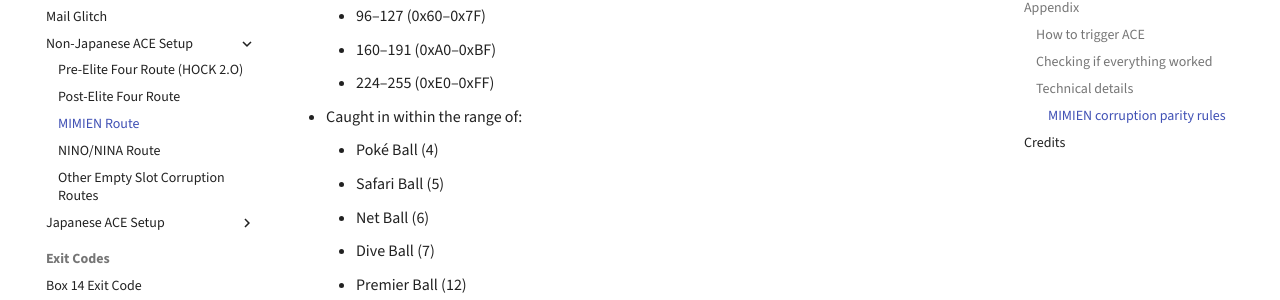
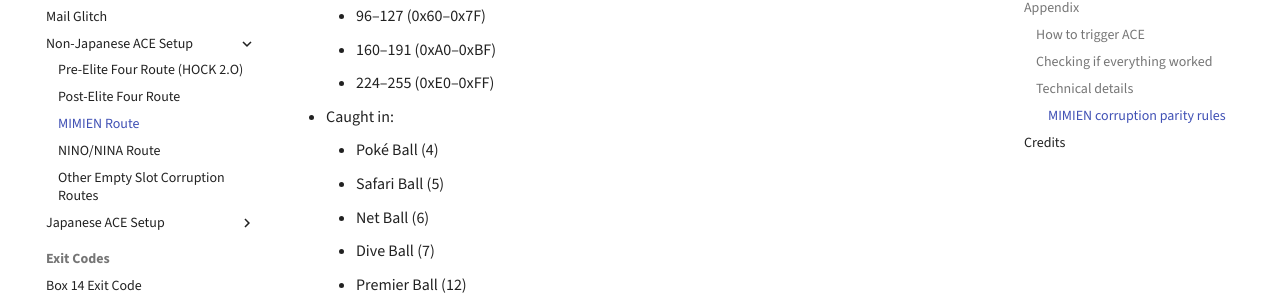
Before and after one commit to pomeg-letterbombers/pokemon-ace-notes, an MkDocs documentation site: the page built from docs/frlg/getting-started/non-jpn-ace/mimien-route.md, in a window 1280 px wide and 900 px high, scrolled down 5216 px. Shown: the part 154-454 px from the top of the window. Built offline with MkDocs 1.6.1 and Material for MkDocs 9.7.7, drawn with Linux system fonts in a browser that asks for light colours; comment, search, counter and statistics services are not loaded.

Commit message:
Fix Poke Ball phrasing in Mimien corruption rules

```diff
--- a/docs/frlg/getting-started/non-jpn-ace/mimien-route.md
+++ b/docs/frlg/getting-started/non-jpn-ace/mimien-route.md
@@ -180,7 +180,7 @@ All ranges listed here include both the start number and the end number.
     +   96–127 (0x60–0x7F)
     +   160–191 (0xA0–0xBF)
     +   224–255 (0xE0–0xFF)
-*   Caught in within the range of:
+*   Caught in:
     +   Poké Ball (4)
     +   Safari Ball (5)
     +   Net Ball (6)
```
